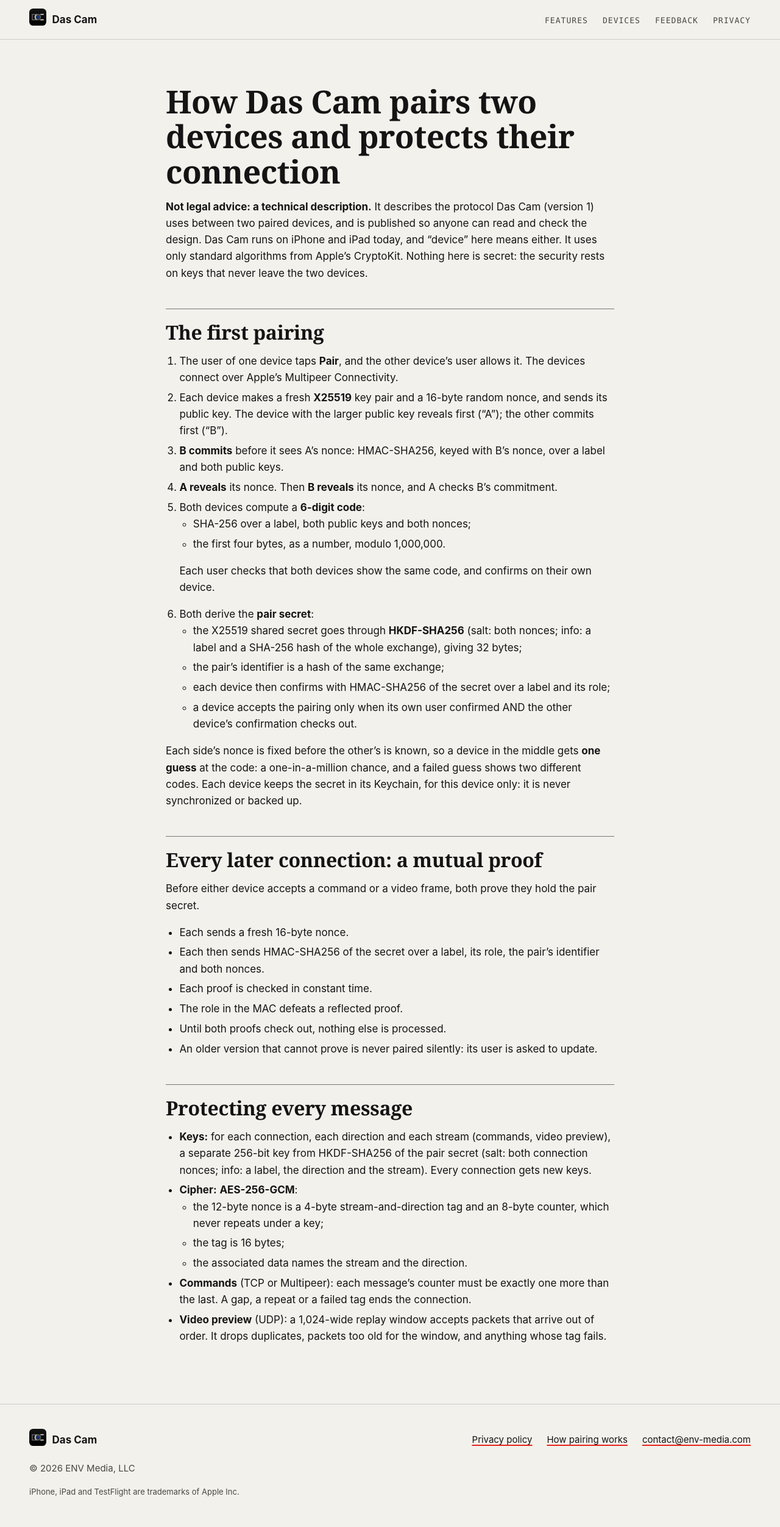
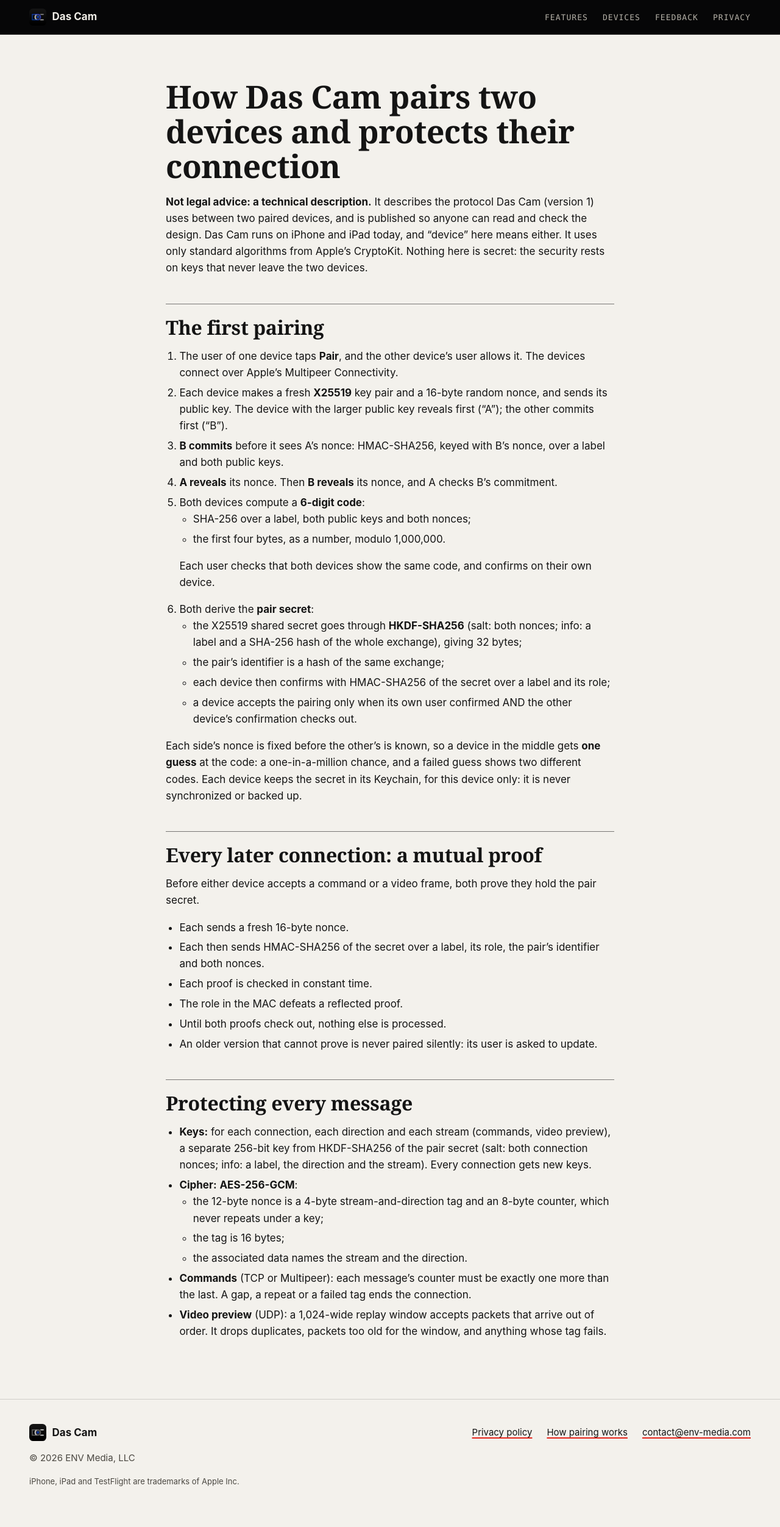
Before and after one commit to env-media/das-cam, a Jekyll site: the page built from pairing-protocol/index.md, in a window 1280 px wide. Shown: the whole page at 61% size. Built offline with Jekyll 4.4.1, drawn with Linux system fonts in a browser that asks for light colours; our own code applies the rules of GitHub Pages for plain Markdown files.

Commit message:
WEB1: one header on every page; the icon centred beside the name
AJ (11-08, about 03:12, relayed by arbiter #58): on the privacy page the
header's icon sat higher than on the home page.

- Cause, measured: the layout wrapped the icon in <picture>, and an image
  inside it sits on a text line, so on the privacy and pairing pages its
  centre was 4.1 px above the name's (28.0 against 32.1 at 1440 and 390
  px; the home page read 28.0 and 28.0).
- The privacy and pairing pages now use the home page's header exactly:
  the same dark bar (.monitor), the same plain icon, the same nav. All
  three pages measure the same: a 28 px icon at the same place, its
  centre level with the name's, the links at the same positions.
- .brand img and .brand picture are blocks, which also fixes the same
  offset in the footer.
- _tools/preview.sh measures the header on every page (icon box, the
  centres of the icon and the name, the links' left and right) and shoots
  it at 1440 and 390 px.

Co-Authored-By: Claude Opus 5.5 (1M context, M4 lane, DSC implementer #136, session b55e95dd) <noreply@anthropic.com>

```diff
--- a/_layouts/default.html
+++ b/_layouts/default.html
@@ -20,13 +20,10 @@
 <body>
 <a class="skip" href="#main">Skip to content</a>
 
-<header class="site-header">
+<header class="site-header monitor">
   <div class="wrap">
     <a class="brand" href="../">
-      <picture>
-        <source srcset="../assets/icon-dark.png" media="(prefers-color-scheme: dark)">
-        <img src="../assets/icon.png" alt="" width="64" height="64">
-      </picture>
+      <img src="../assets/icon-dark.png" alt="" width="64" height="64">
       <span>Das Cam</span>
     </a>
     <nav class="site-nav" aria-label="Main">
--- a/assets/site.css
+++ b/assets/site.css
@@ -161,7 +161,8 @@ h1, h2, h3 {
   font-size: 1.0625rem;
   text-decoration: none;
 }
-.brand img { width: 1.75rem; height: 1.75rem; border-radius: 22.5%; }
+.brand img { display: block; width: 1.75rem; height: 1.75rem; border-radius: 22.5%; }
+.brand picture { display: block; flex: none; }
 .site-nav ul { display: flex; flex-wrap: wrap; gap: 0.25rem 1.5rem; margin: 0; padding: 0; list-style: none; }
 .site-nav a {
   font-family: var(--mono);
```
Also changed, not shown: 1 other file.
